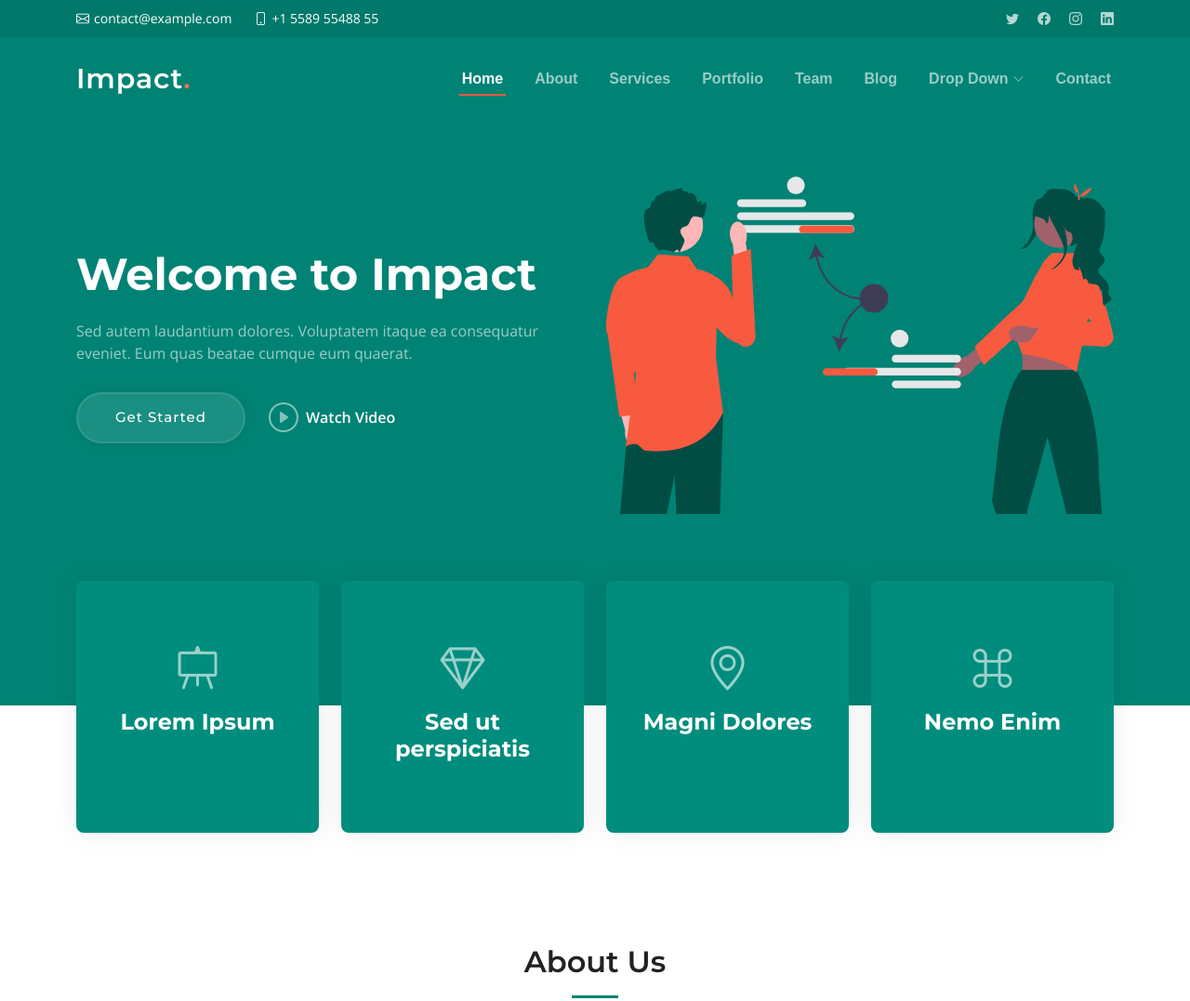
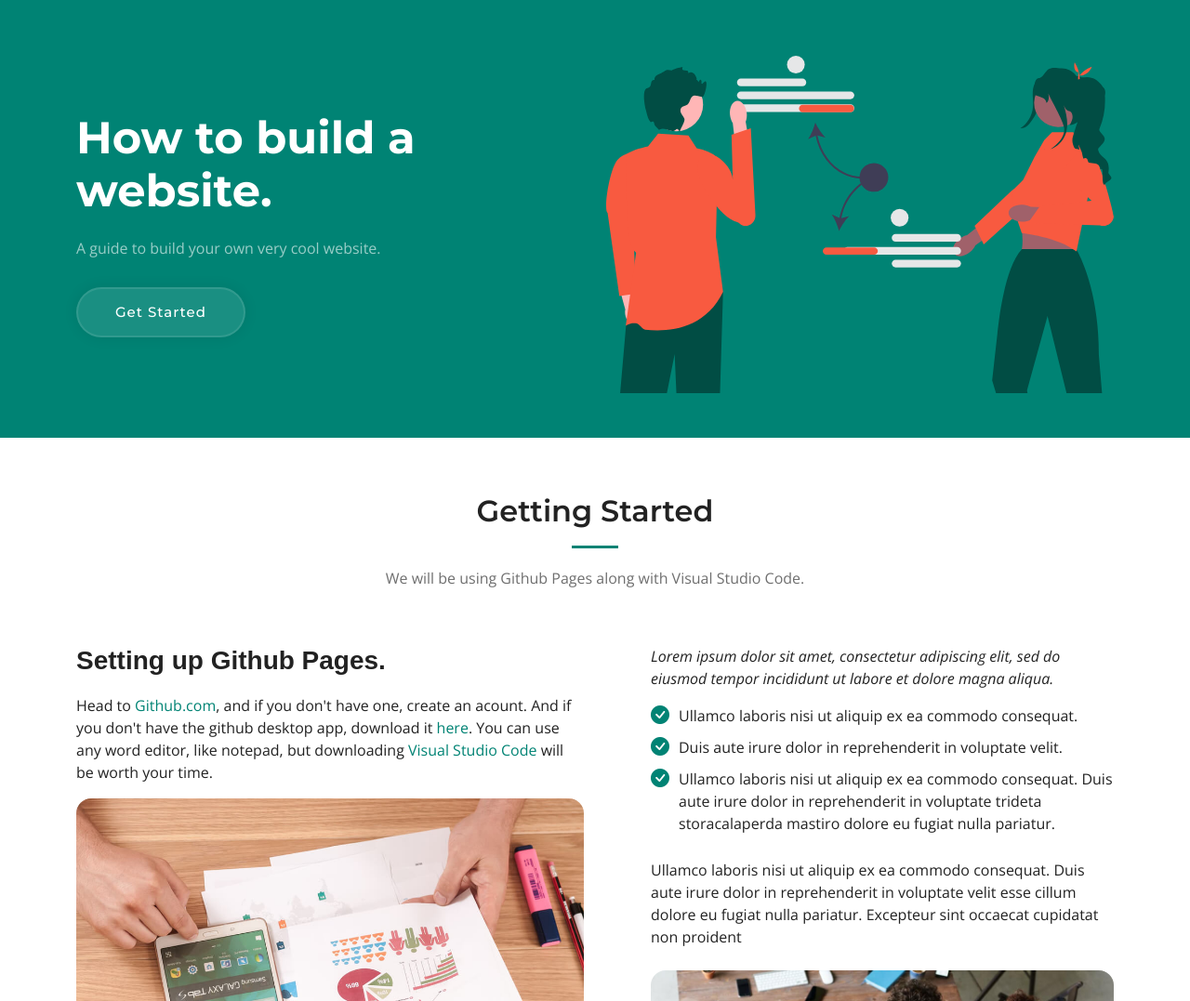
Before and after one commit to Undonesundew/howToMakeAWebsite, a plain HTML site: page index.html in a window 1280 px wide. Shown: the top 1077 px of the page at 93% size. Drawn offline with nearby package versions, Linux system fonts and the light colour scheme.

Commit message:
Website working

```diff
--- a/index.html
+++ b/index.html
@@ -39,77 +39,15 @@
 </head>
 
 <body>
-
-  <!-- ======= Header ======= -->
-  <section id="topbar" class="topbar d-flex align-items-center">
-    <div class="container d-flex justify-content-center justify-content-md-between">
-      <div class="contact-info d-flex align-items-center">
-        <i class="bi bi-envelope d-flex align-items-center"><a href="mailto:contact@example.com">contact@example.com</a></i>
-        <i class="bi bi-phone d-flex align-items-center ms-4"><span>+1 5589 55488 55</span></i>
-      </div>
-      <div class="social-links d-none d-md-flex align-items-center">
-        <a href="#" class="twitter"><i class="bi bi-twitter"></i></a>
-        <a href="#" class="facebook"><i class="bi bi-facebook"></i></a>
-        <a href="#" class="instagram"><i class="bi bi-instagram"></i></a>
-        <a href="#" class="linkedin"><i class="bi bi-linkedin"></i></i></a>
-      </div>
-    </div>
-  </section><!-- End Top Bar -->
-
-  <header id="header" class="header d-flex align-items-center">
-
-    <div class="container-fluid container-xl d-flex align-items-center justify-content-between">
-      <a href="index.html" class="logo d-flex align-items-center">
-        <!-- Uncomment the line below if you also wish to use an image logo -->
-        <!-- <img src="assets/img/logo.png" alt=""> -->
-        <h1>Impact<span>.</span></h1>
-      </a>
-      <nav id="navbar" class="navbar">
-        <ul>
-          <li><a href="#hero">Home</a></li>
-          <li><a href="#about">About</a></li>
-          <li><a href="#services">Services</a></li>
-          <li><a href="#portfolio">Portfolio</a></li>
-          <li><a href="#team">Team</a></li>
-          <li><a href="blog.html">Blog</a></li>
-          <li class="dropdown"><a href="#"><span>Drop Down</span> <i class="bi bi-chevron-down dropdown-indicator"></i></a>
-            <ul>
-              <li><a href="#">Drop Down 1</a></li>
-              <li class="dropdown"><a href="#"><span>Deep Drop Down</span> <i class="bi bi-chevron-down dropdown-indicator"></i></a>
-                <ul>
-                  <li><a href="#">Deep Drop Down 1</a></li>
-                  <li><a href="#">Deep Drop Down 2</a></li>
-                  <li><a href="#">Deep Drop Down 3</a></li>
-                  <li><a href="#">Deep Drop Down 4</a></li>
-                  <li><a href="#">Deep Drop Down 5</a></li>
-                </ul>
-              </li>
-              <li><a href="#">Drop Down 2</a></li>
-              <li><a href="#">Drop Down 3</a></li>
-              <li><a href="#">Drop Down 4</a></li>
-            </ul>
-          </li>
-          <li><a href="#contact">Contact</a></li>
-        </ul>
-      </nav><!-- .navbar -->
-
-      <i class="mobile-nav-toggle mobile-nav-show bi bi-list"></i>
-      <i class="mobile-nav-toggle mobile-nav-hide d-none bi bi-x"></i>
-
-    </div>
-  </header><!-- End Header -->
-  <!-- End Header -->
-
   <!-- ======= Hero Section ======= -->
   <section id="hero" class="hero">
     <div class="container position-relative">
       <div class="row gy-5" data-aos="fade-in">
         <div class="col-lg-6 order-2 order-lg-1 d-flex flex-column justify-content-center text-center text-lg-start">
-          <h2>Welcome to <span>Impact</span></h2>
-          <p>Sed autem laudantium dolores. Voluptatem itaque ea consequatur eveniet. Eum quas beatae cumque eum quaerat.</p>
+          <h2>How to build a website.</h2>
+          <p>A guide to build your own very cool website.</p>
           <div class="d-flex justify-content-center justify-content-lg-start">
             <a href="#about" class="btn-get-started">Get Started</a>
-            <a href="https://www.youtube.com/watch?v=LXb3EKWsInQ" class="glightbox btn-watch-video d-flex align-items-center"><i class="bi bi-play-circle"></i><span>Watch Video</span></a>
           </div>
         </div>
         <div class="col-lg-6 order-1 order-lg-2">
@@ -117,42 +55,9 @@
         </div>
       </div>
     </div>
+    <br>
+    <br>
 
-    <div class="icon-boxes position-relative">
-      <div class="container position-relative">
-        <div class="row gy-4 mt-5">
-
-          <div class="col-xl-3 col-md-6" data-aos="fade-up" data-aos-delay="100">
-            <div class="icon-box">
-              <div class="icon"><i class="bi bi-easel"></i></div>
-              <h4 class="title"><a href="" class="stretched-link">Lorem Ipsum</a></h4>
-            </div>
-          </div><!--End Icon Box -->
-
-          <div class="col-xl-3 col-md-6" data-aos="fade-up" data-aos-delay="200">
-            <div class="icon-box">
-              <div class="icon"><i class="bi bi-gem"></i></div>
-              <h4 class="title"><a href="" class="stretched-link">Sed ut perspiciatis</a></h4>
-            </div>
-          </div><!--End Icon Box -->
-
-          <div class="col-xl-3 col-md-6" data-aos="fade-up" data-aos-delay="300">
-            <div class="icon-box">
-              <div class="icon"><i class="bi bi-geo-alt"></i></div>
-              <h4 class="title"><a href="" class="stretched-link">Magni Dolores</a></h4>
-            </div>
-          </div><!--End Icon Box -->
-
-          <div class="col-xl-3 col-md-6" data-aos="fade-up" data-aos-delay="500">
-            <div class="icon-box">
-              <div class="icon"><i class="bi bi-command"></i></div>
-              <h4 class="title"><a href="" class="stretched-link">Nemo Enim</a></h4>
-            </div>
-          </div><!--End Icon Box -->
-
-        </div>
-      </div>
-    </div>
 
     </div>
   </section>
@@ -165,16 +70,18 @@
       <div class="container" data-aos="fade-up">
 
         <div class="section-header">
-          <h2>About Us</h2>
-          <p>Aperiam dolorum et et wuia molestias qui eveniet numquam nihil porro incidunt dolores placeat sunt id nobis omnis tiledo stran delop</p>
+          <h2>Getting Started</h2>
+          <p>We will be using Github Pages along with Visual Studio Code.
+          </p>
         </div>
 
         <div class="row gy-4">
           <div class="col-lg-6">
-            <h3>Voluptatem dignissimos provident quasi corporis</h3>
-            <img src="assets/img/about.jpg" class="img-fluid rounded-4 mb-4" alt="">
-            <p>Ut fugiat ut sunt quia veniam. Voluptate perferendis perspiciatis quod nisi et. Placeat debitis quia recusandae odit et consequatur voluptatem. Dignissimos pariatur consectetur fugiat voluptas ea.</p>
+            <h3>Setting up Github Pages.</h3>
+            <p>Head to <a href="//github.com">Github.com</a>, and if you don't have one, create an acount. And if you don't have the github desktop app, download it <a href="//desktop.githib.com">here</a>. You can use any word editor, like notepad, but downloading <a href="//code.visualstudio.com">Visual Studio Code</a> will be worth your time.</p>
+          <img src="assets/img/about.jpg" class="img-fluid rounded-4 mb-4" alt="">
             <p>Temporibus nihil enim deserunt sed ea. Provident sit expedita aut cupiditate nihil vitae quo officia vel. Blanditiis eligendi possimus et in cum. Quidem eos ut sint rem veniam qui. Ut ut repellendus nobis tempore doloribus debitis explicabo similique sit. Accusantium sed ut omnis beatae neque deleniti repellendus.</p>
+
           </div>
           <div class="col-lg-6">
             <div class="content ps-0 ps-lg-5">
```
